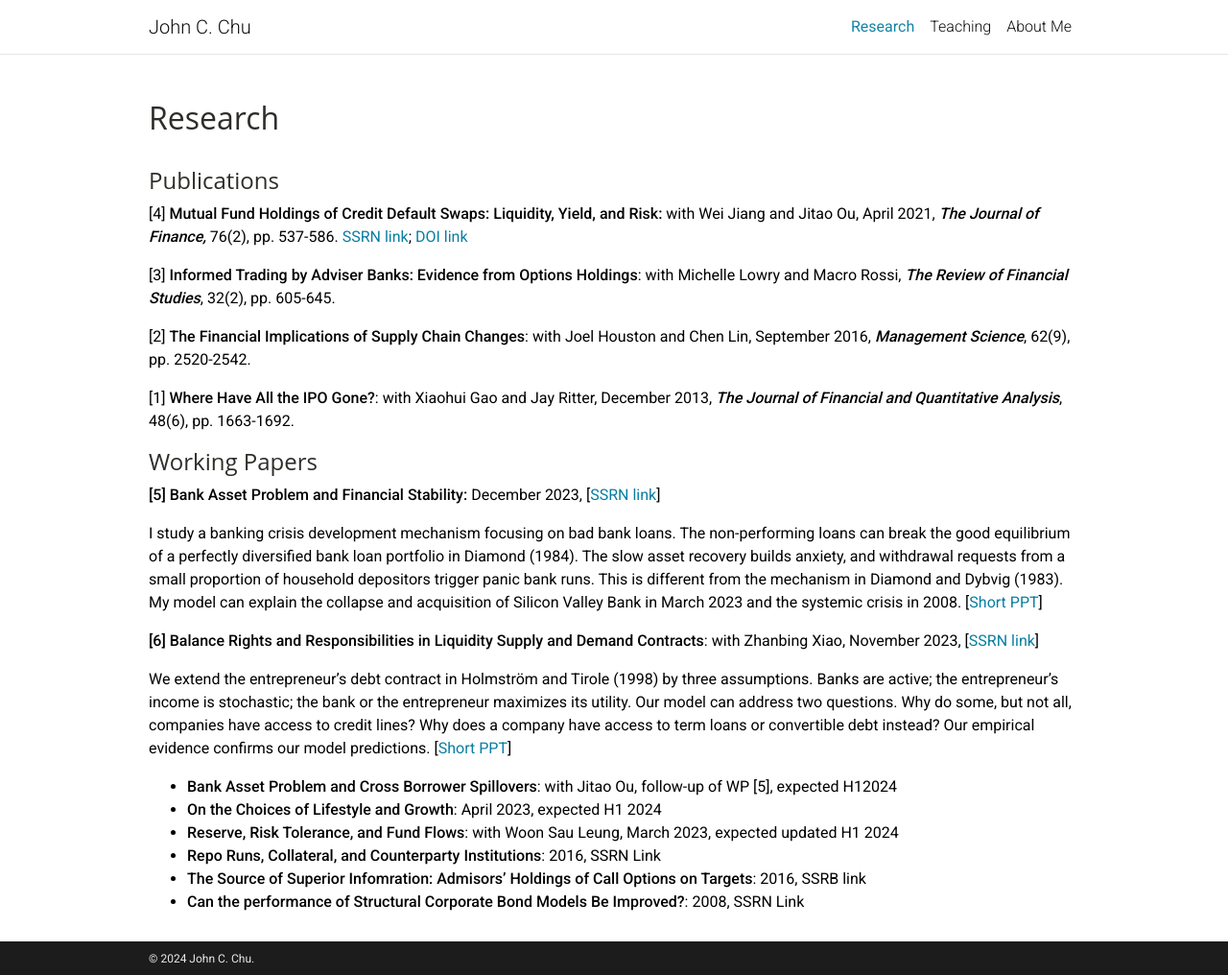
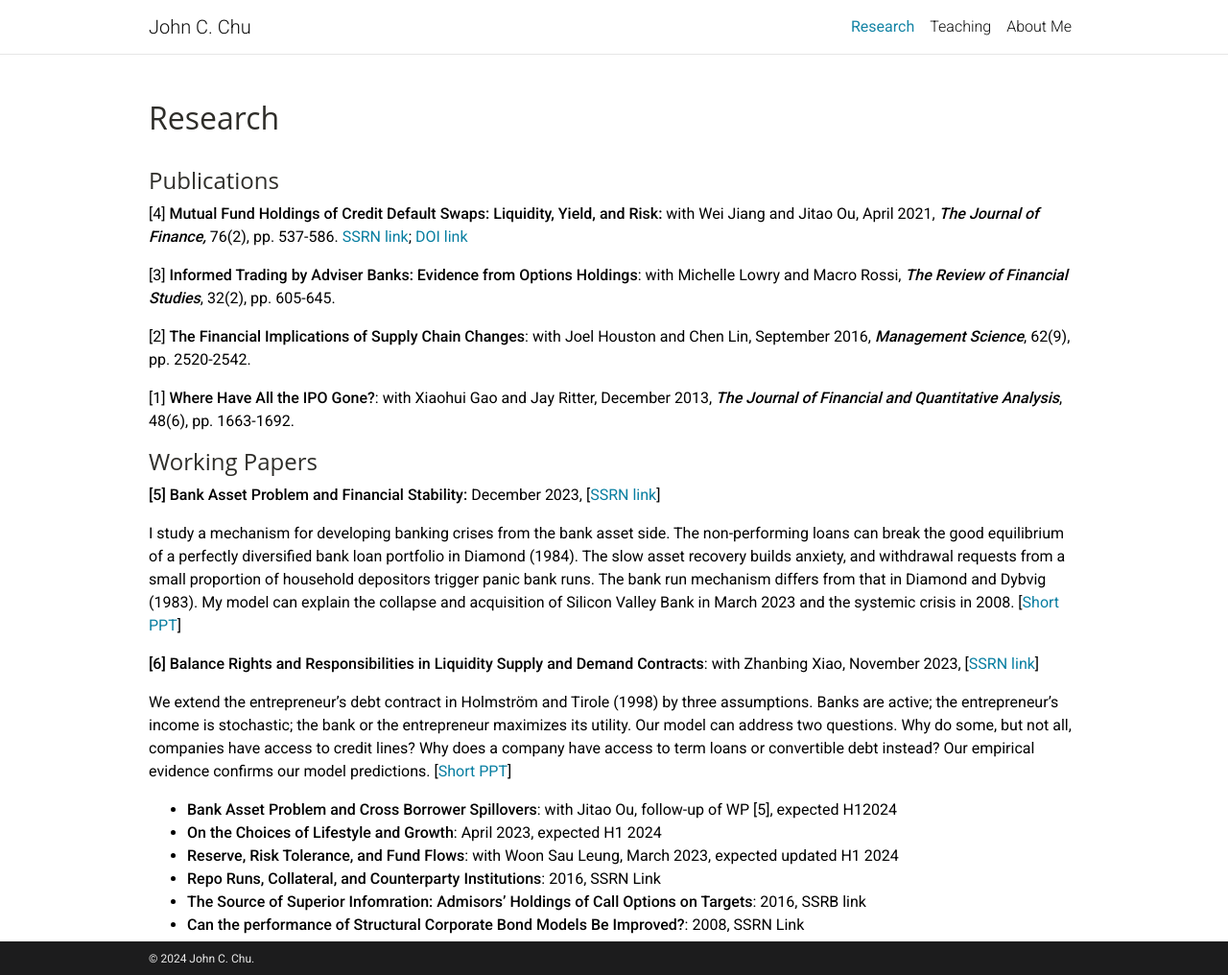
Before and after one commit to johnchu2022/website, a Jekyll site: the page built from _pages/research.md, in a window 1280 px wide and 1016 px high. Shown: the whole window at 96% size. Built offline with Jekyll 4.4.1, drawn with Linux system fonts in a browser that asks for light colours; a style sheet for code colours, icons or effects is not loaded.

Commit message:
Update Pages “research”

```diff
--- a/_pages/research.md
+++ b/_pages/research.md
@@ -19,7 +19,7 @@
 
 **\[5] Bank Asset Problem and Financial Stability:** December 2023, [[SSRN link](https://papers.ssrn.com/sol3/papers.cfm?abstract_id=4649359)]
 
-I study a banking crisis development mechanism focusing on bad bank loans. The non-performing loans can break the good equilibrium of a perfectly diversified bank loan portfolio in Diamond (1984). The slow asset recovery builds anxiety, and withdrawal requests from a small proportion of household depositors trigger panic bank runs.  This is different from the mechanism in Diamond and Dybvig (1983). My model can explain the collapse and acquisition of Silicon Valley Bank in March 2023 and the systemic crisis in 2008. [[Short PPT](https://www.dropbox.com/scl/fi/0d0k94sac9psjogyjxpnw/Banks_pres.pdf?rlkey=0cjopbjvq4o78ubn8fx8lbbke&dl=0)]
+I study a mechanism for developing banking crises from the bank asset side. The non-performing loans can break the good equilibrium of a perfectly diversified bank loan portfolio in Diamond (1984). The slow asset recovery builds anxiety, and withdrawal requests from a small proportion of household depositors trigger panic bank runs. The bank run mechanism differs from that in Diamond and Dybvig (1983). My model can explain the collapse and acquisition of Silicon Valley Bank in March 2023 and the systemic crisis in 2008. [[Short PPT](https://www.dropbox.com/scl/fi/0d0k94sac9psjogyjxpnw/Banks_pres.pdf?rlkey=0cjopbjvq4o78ubn8fx8lbbke&dl=0)]
 
 **\[6] B﻿alance Rights and Responsibilities in Liquidity Supply and Demand Contracts**: with Zhanbing Xiao, November 2023, [](https://papers.ssrn.com/sol3/papers.cfm?abstract_id=4649372)[[SSRN link](https://papers.ssrn.com/sol3/papers.cfm?abstract_id=4649372)]
 
```
